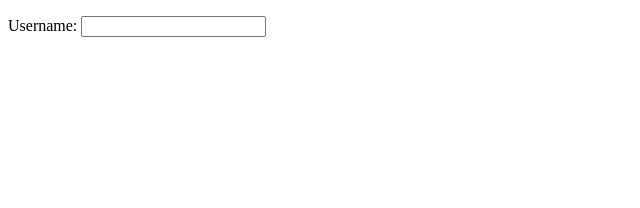
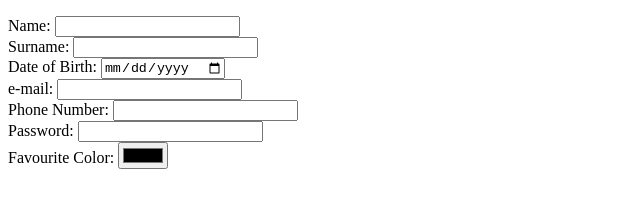
Before and after one commit to Yomismo28/interfaces-de-usuario, a plain HTML site: page index.html in a window 1280 px wide. Shown: the whole page, without its empty margins (0-640 px from the left). Drawn offline with Linux system fonts and the light colour scheme.

Commit message:
Made the form

```diff
--- a/index.html
+++ b/index.html
@@ -6,10 +6,20 @@
 <body>
     <form action="">
         <p>
-            <label for="username">Username:</label>
-
-            <input type="text" name="username" id="username" title="Introduce your name" autocomplete="name"/>
-
+            <label for="name">Name:</label>
+            <input type="text" name="name" id="name" title="Introduce your name" autocomplete="name"/><br>
+            <label for="surname">Surname:</label>
+            <input type="text" name="surname" id="surname" title="Introduce your surname" autocomplete="surname"/><br>
+            <label for="birth0">Date of Birth:</label>
+            <input type="date" name="date" id="date" title="Introduce your date of birth"/><br>
+            <label for="email">e-mail:</label>
+            <input type="email" name="email" id="email" title="Introduce your email" autocomplete="email"/><br>
+            <label for="phone">Phone Number:</label>
+            <input type="number" name="phone" id="phone" title="Introduce your phone number"/><br>
+            <label for="password">Password:</label>
+            <input type="password" name="password" id="password" title="Introduce your password" autocomplete="new-password"/><br>
+            <label for="color">Favourite Color:</label>
+            <input type="color" name="color" id="color" title="Introduce your favourite color"/><br>
         </p>
     </form>
 </body>
```
